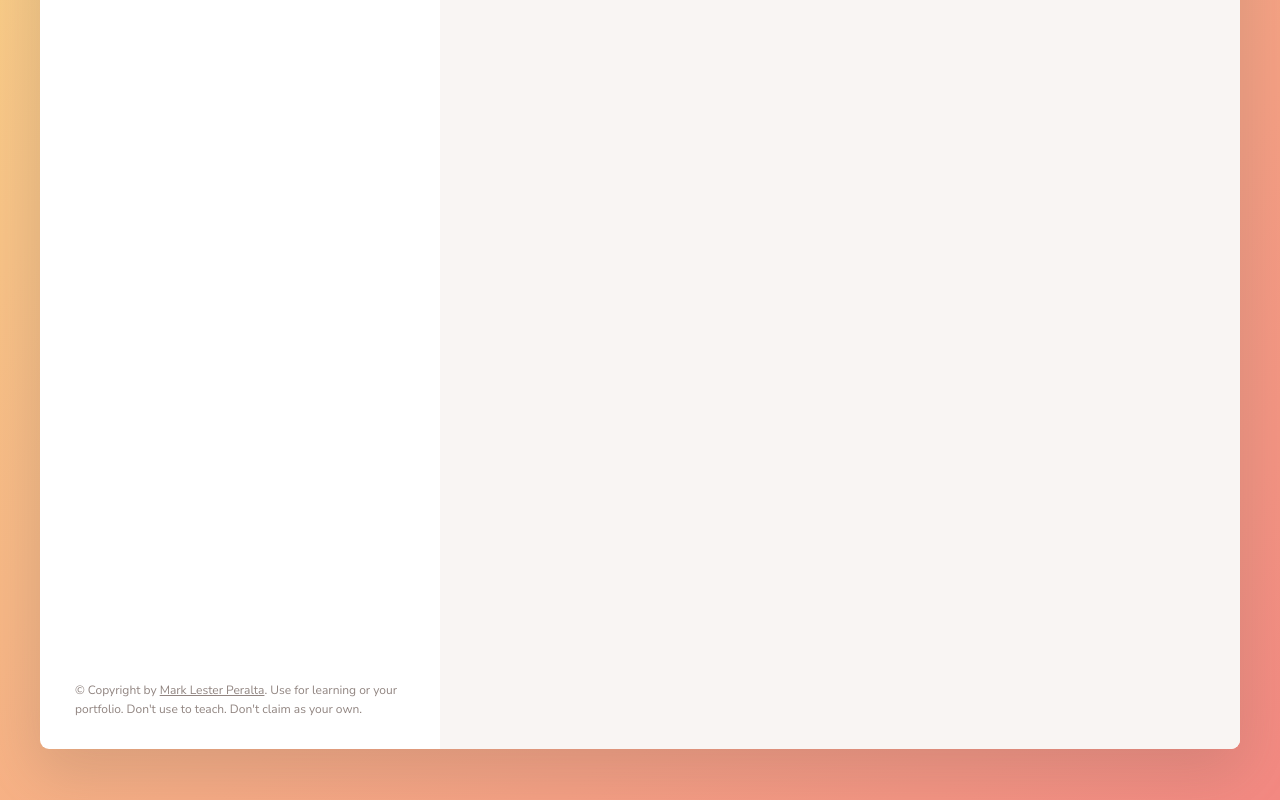
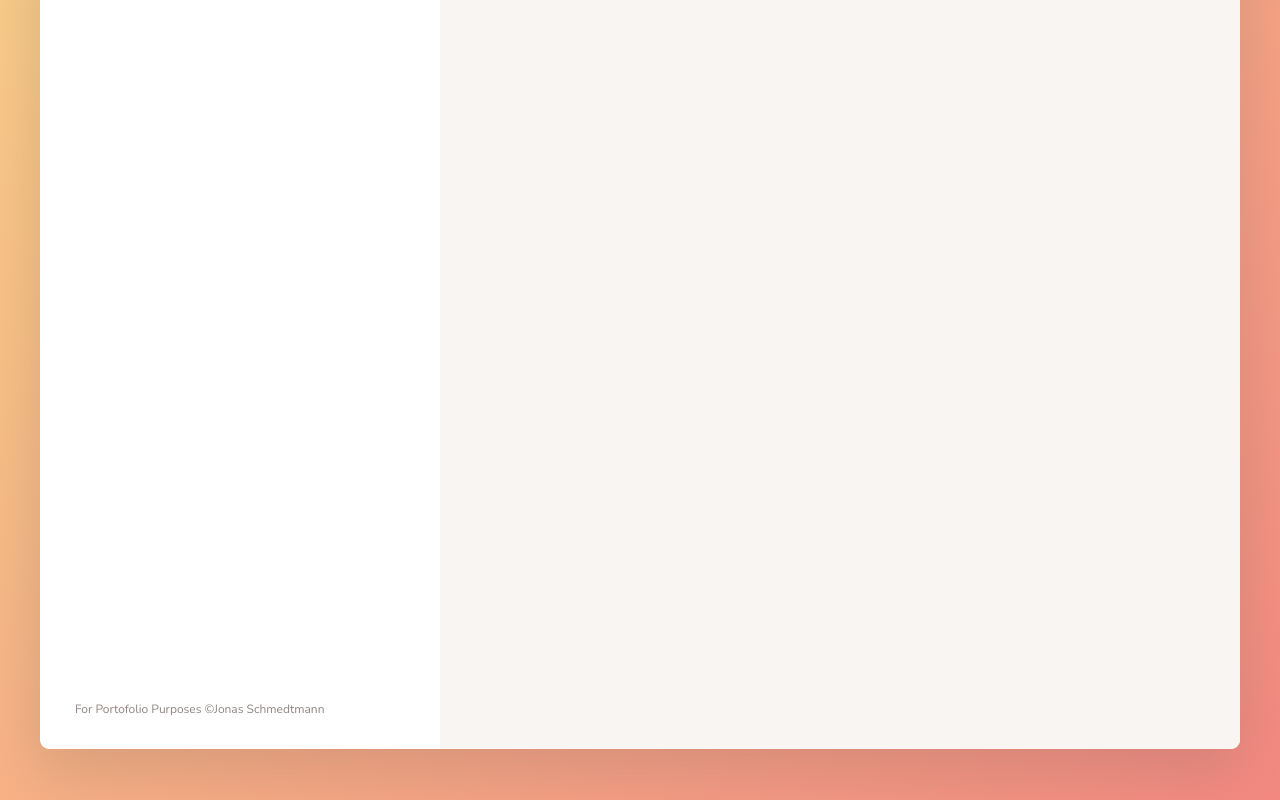
Before and after one commit to moark-peralta/forkify-web-app, a website built with Parcel: page index.html in a window 1280 px wide. Shown: the part 472-1272 px from the top of the page. Built offline with nearby package versions, Linux system fonts and the light colour scheme.

Commit message:
html anchor link

```diff
--- a/index.html
+++ b/index.html
@@ -122,14 +122,12 @@
         </div>
 
         <p class="copyright">
-          &copy; Copyright by
           <a
             class="twitter-link"
             target="_blank"
             href="https://github.com/moark-peralta"
-            >Mark Lester Peralta</a
-          >. Use for learning or your portfolio. Don't use to teach. Don't claim
-          as your own.
+          ></a
+          >For Portofolio Purposes &copy;Jonas Schmedtmann
         </p>
       </div>
 
```
